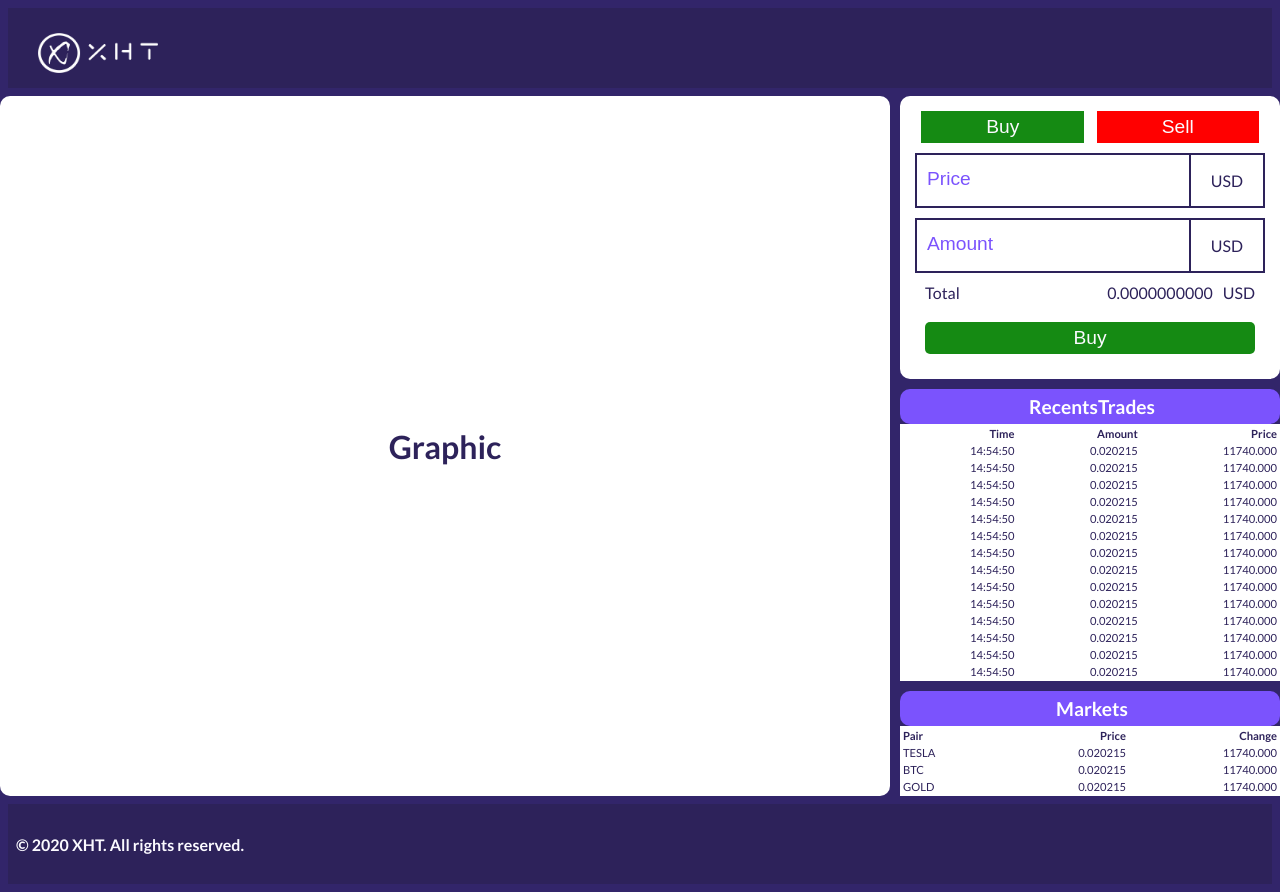
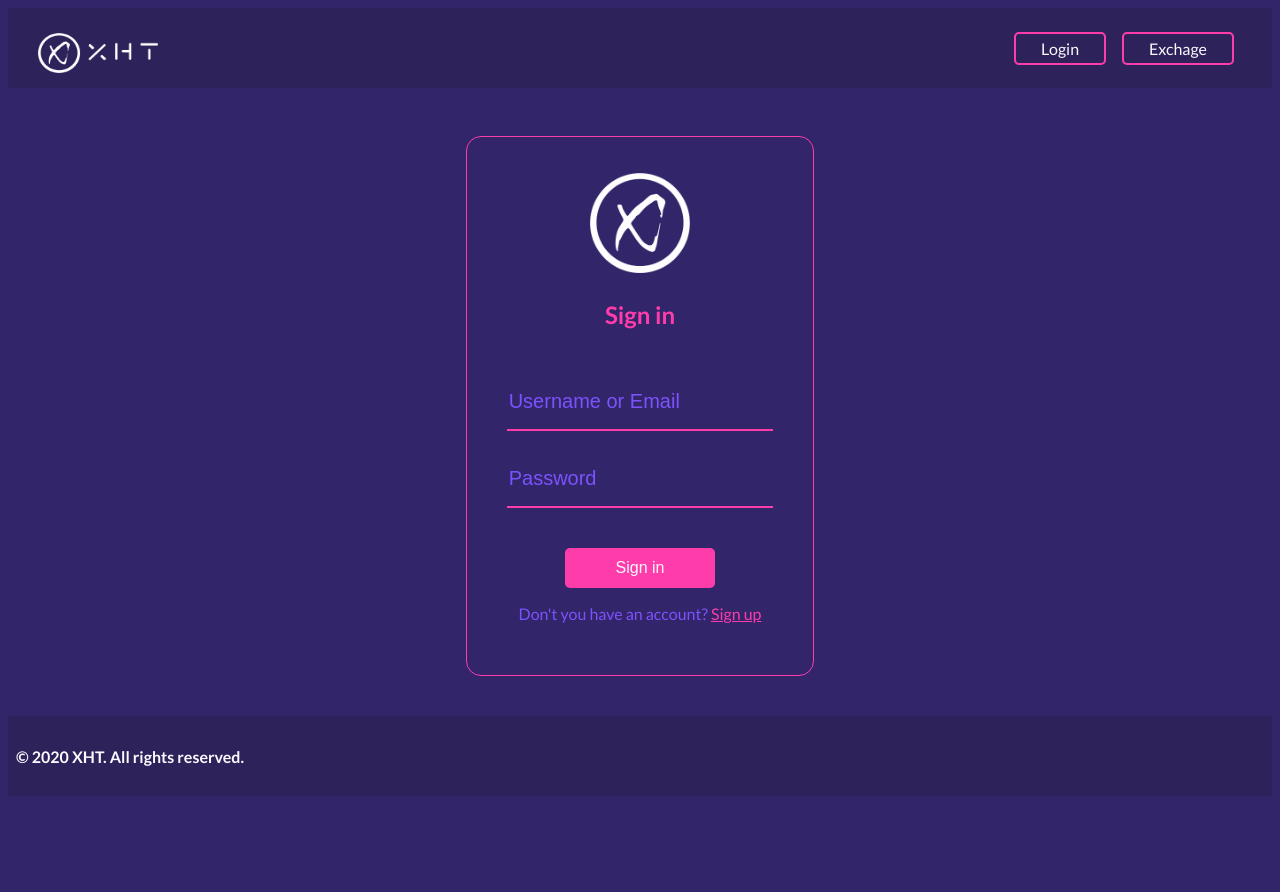
Before and after one commit to Extreme-High-Tradding/XHT_FRONTEND, a React app: page /signin in a window 1280 px wide. After the commit the page ends 804 px from the top, so only its background shows below. Built offline with nearby package versions, Linux system fonts and the light colour scheme.

Commit message:
add react-router

```diff
--- a/package.json
+++ b/package.json
@@ -27,6 +27,7 @@
     "react": "^16.13.1",
     "react-dom": "^16.13.1",
     "react-hook-form": "^6.4.1",
+    "react-router": "^5.2.0",
     "react-router-dom": "^5.2.0"
   },
   "devDependencies": {
--- a/src/App.jsx
+++ b/src/App.jsx
@@ -1,13 +1,25 @@
 import React from 'react';
+import { Route } from 'react-router';
+import { BrowserRouter } from 'react-router-dom';
+import Layout from './pages/Layout';
+import Home from './pages/Home';
+import SignIn from './components/SignIn';
+import SignUp from './components/SingUp';
+import Profile from './pages/Profile';
+
 import './App.scss';
-import logo from './assets/static/logo_header.png';
 
-const App = ()=>(
-  <div className="app">Welcome to XHT
-  <div className="title">HELLO IM A TITLEs</div>
-  <img className="header__logo" src={logo} alt="logo" />
-  <h1>PROBANDO SASS</h1>
-  </div>
-)
+function App() {
+  return (
+    <BrowserRouter>
+      <Layout>
+        <Route exact path="/" component={Home} />
+        <Route exact path="/signup" component={SignUp} />
+        <Route exact path="/signin" component={SignIn} />
+        {/* <Route exact path="/" component={Profile} /> */}
+      </Layout>
+    </BrowserRouter>
+  )
+}
 
 export default App;
--- a/src/assets/styles/Header.scss
+++ b/src/assets/styles/Header.scss
@@ -54,7 +54,7 @@
 }
 
 .header__deploy {
-  display: none;
+  display: block;
   list-style: none;
   background: $panel-color;
   padding: 10px;
@@ -154,6 +154,20 @@
   }
 
   .header__dropdown {
-    display: none;
+    display: flex;
+  li {
+    list-style: none;
+    padding: $panel-spacing;
+  }
+  a {
+    border: 2px solid $border-color;
+    border-radius: 5px;
+    padding: 5px 25px;
+    text-decoration: none;
+    color: $font-color-primary;
+  }
+  a:hover {
+    background: $border-color;
+  }
   }
 }
--- a/src/components/Header.jsx
+++ b/src/components/Header.jsx
@@ -1,10 +1,35 @@
 import React from 'react';
+import { Link } from 'react-router-dom';
 import logo from '../assets/static/logo_header.png';
 import logomobile from '../assets/static/FondoHigh.png';
 import menu from '../assets/static/menu.png';
 import '../App.scss';
 
-const Header = () => (
+class Header extends React.Component {
+  render() {
+    return (
+    <header className="header__main">
+      <div className="header__container">
+        <div className="header__logo">
+          <a href="#">
+            <img className="header__img" src={logo} alt="Logo" />
+            <img className="header__img--mobile" src={logomobile} alt="Logo" />
+          </a>
+        </div>
+      </div>
+      <div className="header__menu">
+        <a href="#"><img className="img--hamburger" src={menu} alt="menu" /></a>
+        <ul className="header__dropdown">
+          <li><Link to="/signin">Login</Link></li>
+          <li><Link to="/">Exchage</Link></li>
+        </ul>
+      </div>
+    </header>
+    )
+  }
+}
+
+/* const Header = () => (
   <header className="header__main">
     <div className="header__container">
 
@@ -19,12 +44,12 @@ const Header = () => (
     <div className="header__menu">
       <a href="#"><img className="img--hamburger" src={menu} alt="menu" /></a>
       <ul className="header__dropdown">
-        <li><a href="#">Login</a></li>
+        <li><Link to="/signup">Login</Link></li>
         <li><a href="#">Exchage</a></li>
       </ul>
     </div>
 
   </header>
-);
+); */
 
 export default Header;
--- a/src/components/SignIn.jsx
+++ b/src/components/SignIn.jsx
@@ -1,10 +1,44 @@
 import React from 'react';
+import { Link } from 'react-router-dom';
 import '../App.scss';
 
 import logo from '../assets/static/logo_header.png';
 import log from '../assets/static/FondoHigh.png';
 
-const SignIn = () => (
+class SignIn extends React.Component {
+  render() {
+    return (
+      <React.Fragment>
+        {/* <div className="login__header">
+          <img className="login__header_image" src= {logo} alt=""/>
+        </div> */}
+        <section className="login__section">
+          <div className="login__container">
+            <form id="formsa" className="login__signin_input">
+              <img className="login__img_logo" src={log} alt="logo" />
+              <div className="login__title">
+                <h2>Sign in</h2>
+              </div>
+              <div className="login__signin_input">
+                <input type="text" name="" placeholder="Username or Email" id="username"/>
+              </div>
+              <div className="login__signin_input">
+                <input type="password" name="" placeholder="Password" id="password"/>
+              </div>
+              <div className="login__sigin_button">
+                <button className="button_si" type="submit" form="formsa" value="Submit">Sign in</button>
+                <p>Don't you have an account? <Link to="/signup">Sign up</Link></p>
+              </div>
+            </form>
+          </div>
+        </section>
+      </React.Fragment>
+    )
+  }
+}
+
+
+/* const SignIn = () => (
   <React.Fragment>
     <div className="login__header">
       <img className="login__header_image" src= {logo} alt=""/>
@@ -24,12 +58,12 @@ const SignIn = () => (
           </div>
           <div className="login__sigin_button">
             <button className="button_si" type="submit" form="formsa" value="Submit">Sign in</button>
-            <p>Don't you have an account? <a href="#">Sign up</a></p>
+            <p>Don't you have an account? <Link to="/singup">Sign up</Link></p>
           </div>
         </form>
       </div>
     </section>
   </React.Fragment>
-)
+) */
 
 export default SignIn;
--- a/src/components/SingUp.jsx
+++ b/src/components/SingUp.jsx
@@ -22,7 +22,6 @@ const SignUp = () => (
           </div>
           <div className="login__sigin_button">
             <button className="button_si" type="submit" form="formsu" value="Submit">Create Account</button>
-
           </div>
         </form>
       </div>
--- a/src/pages/Home.jsx
+++ b/src/pages/Home.jsx
@@ -11,7 +11,6 @@ import './Home.scss';
 const Home = () => {
   return (
     <React.Fragment>
-      <Header />
       <div className="container">
           <div className="container__chart">
             <Graphic />
@@ -28,7 +27,6 @@ const Home = () => {
               </div>
           </div>
       </div>
-      <Footer />
     </React.Fragment>
   )
 }
--- a/src/pages/Login.jsx
+++ b/src/pages/Layout.jsx
@@ -1,16 +1,15 @@
 import React from 'react';
 import Header from '../components/Header';
-import SignUp from '../components/SingUp';
-import Footer from '../components/Footer'
+import Footer from '../components/Footer';
 
-const Login = () => {
+const Layout = (props) => {
   return (
     <React.Fragment>
       <Header />
-      <SignUp />
+      {props.children}
       <Footer />
     </React.Fragment>
   )
 }
 
-export default Login;
+export default Layout;
```
Also changed, not shown: src/index.js (+3 -8 lines).
